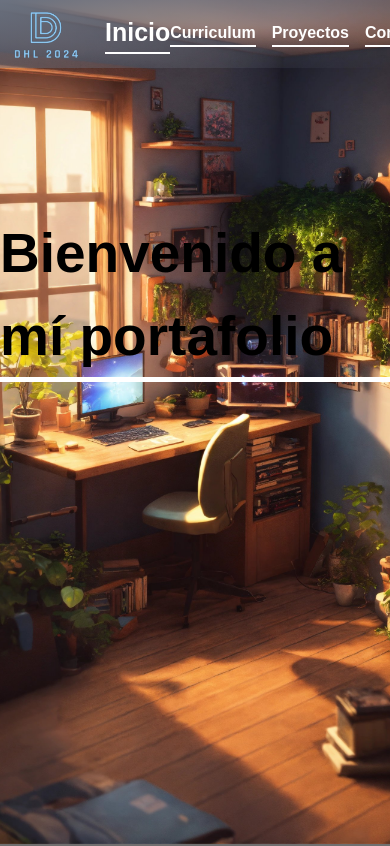
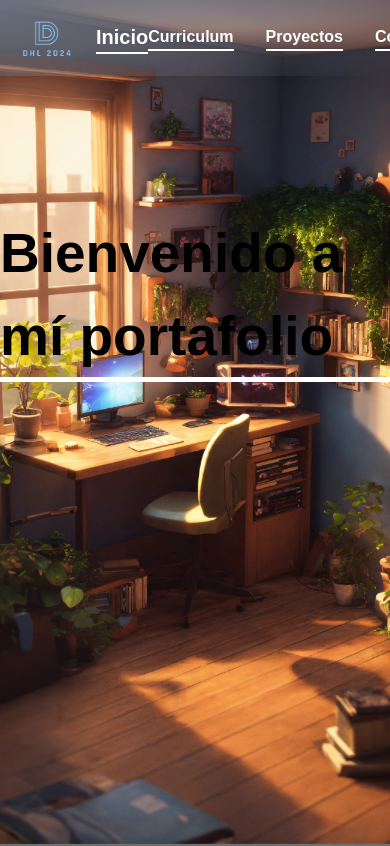
Before and after one commit to diego422/Portafolio, a Next.js app: page / in a window 390 px wide. Shown: the top 846 px of the page. Built offline with nearby package versions, Linux system fonts and the light colour scheme.

Commit message:
Se modifico el header
En el header se le realizaron cambios para que sea responsivo

```diff
--- a/src/app/globals.css
+++ b/src/app/globals.css
@@ -54,7 +54,7 @@ body {
 }
 
 .otrasseciones {
-  /* acerca de mi, proyectos y call to action */
+  /* acerca de mi, proyectos*/
   font-family: 'Arial';
   font-size: 20px;
   font-weight: bold;
@@ -69,14 +69,22 @@ body {
 /* Estilos responsivos para dispositivos móviles */
 @media (max-width: 768px) {
   .containerheder {
-    padding: 5px;
+    padding: 1rem; /* Reducir el padding para dispositivos móviles */
+  }
+
+  .inicio {
+    font-size: 20px; /* Reducir el tamaño de fuente para dispositivos móviles */
+  }
+
+  .headerlogo-image {
+    max-width: 60px; /* Reducir el tamaño de la imagen para dispositivos móviles */
   }
 
   .otrasseciones {
-    font-size: 16px;
+    font-size: 16px; /* Reducir el tamaño de fuente para dispositivos móviles */
+    gap: 1rem; /* Reducir el espacio entre los enlaces */
   }
 }
-
 
 /*sección acerca de mí*/
 
```
